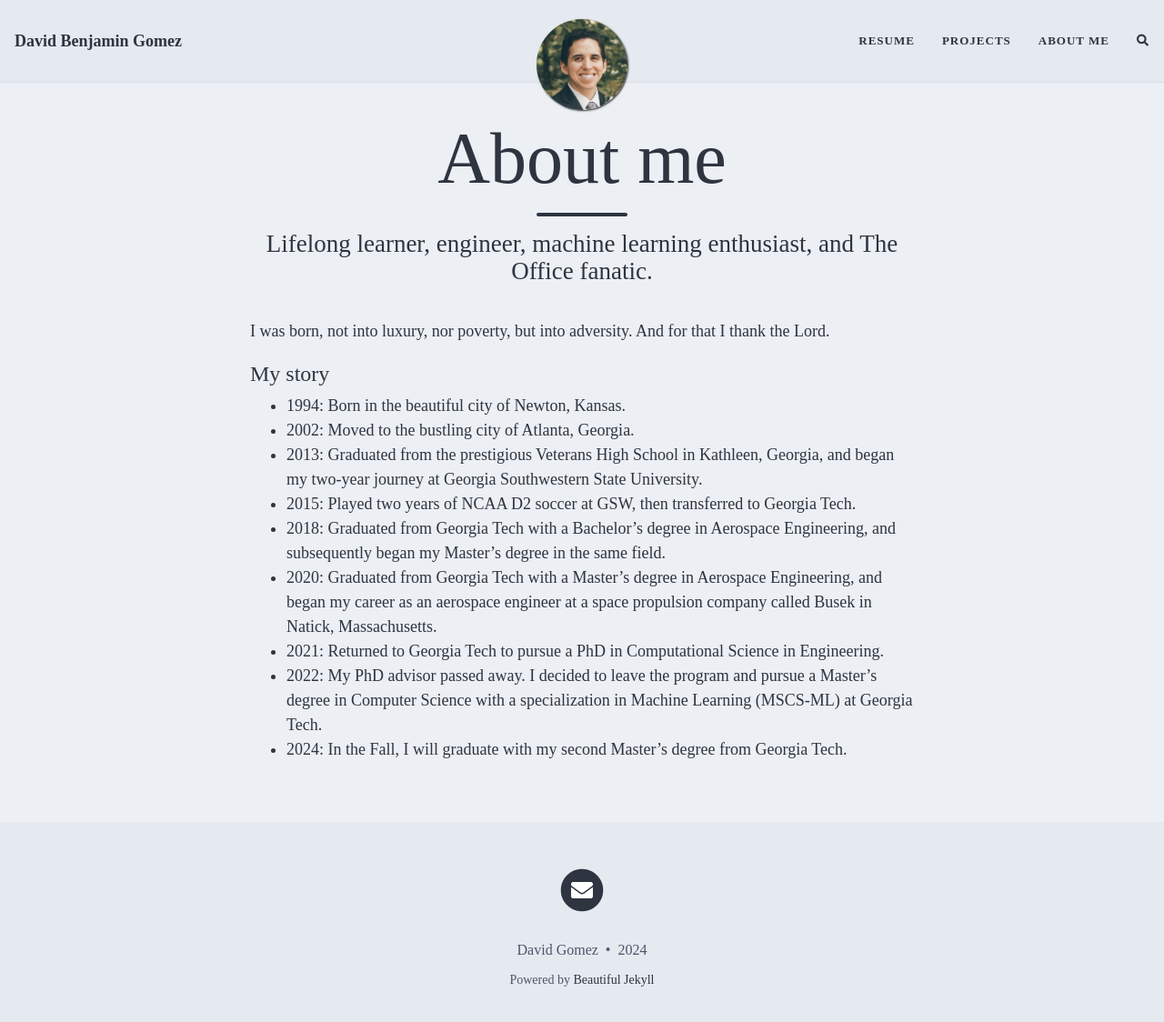
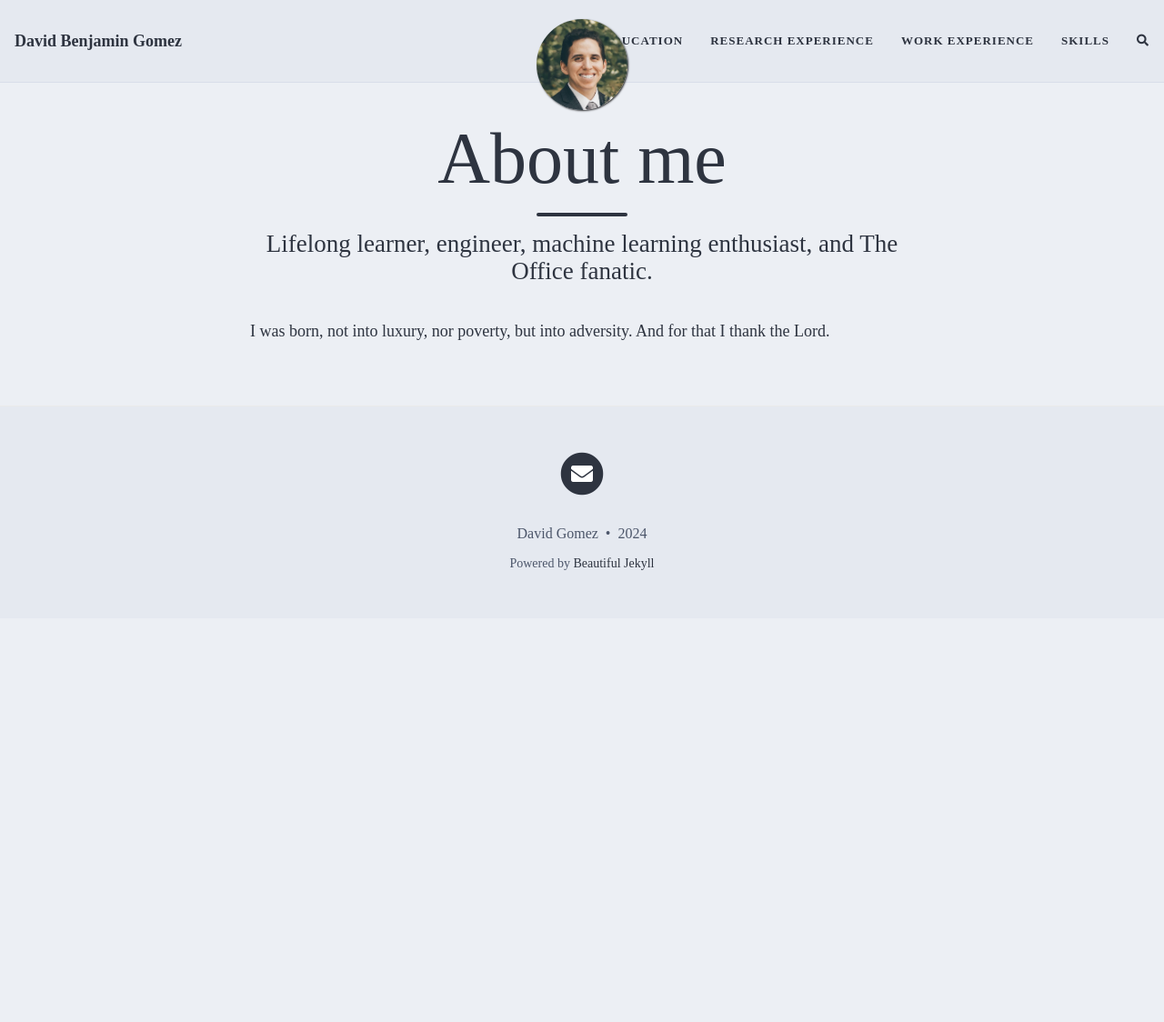
Before and after one commit to dbgomez94/dbgomez94.github.io, a Jekyll site: the page built from pages/aboutme.md, in a window 1280 px wide and 1138 px high. Shown: the top 1124 px of the window at 91% size. Built offline with Jekyll 4.4.1, drawn with Linux system fonts in a browser that asks for light colours; nearby versions of some CDN libraries; comment, search, counter and statistics services are not loaded.

Commit message:
added tabs, need to fill out projects

```diff
--- a/_config.yml
+++ b/_config.yml
@@ -20,9 +20,10 @@ author: David Gomez
 ###############################################
 
 navbar-links:
-  Resume: "https://drive.google.com/file/d/1MN7icxrGkiz8uqhuu03gI034AogSLLcN/view?usp=sharing"
-  Projects: "/pages/projects"
-  About Me: "/pages/aboutme"
+  Education: "/pages/education"
+  Research Experience: "/pages/research"
+  Work Experience: "/pages/work"
+  Skills: "/pages/skills"
 
 ################
 # --- Logo --- #
--- a/pages/aboutme.md
+++ b/pages/aboutme.md
@@ -5,15 +5,3 @@ subtitle: Lifelong learner, engineer, machine learning enthusiast, and The Offic
 ---
 
 I was born,  not into luxury, nor poverty, but into adversity. And for that I thank the Lord.
-
-### My story
-
-- 1994: Born in the beautiful city of Newton, Kansas.
-- 2002: Moved to the bustling city of Atlanta, Georgia.
-- 2013: Graduated from the prestigious Veterans High School in Kathleen, Georgia, and began my two-year journey at Georgia Southwestern State University.
-- 2015: Played two years of NCAA D2 soccer at GSW, then transferred to Georgia Tech.
-- 2018: Graduated from Georgia Tech with a Bachelor's degree in Aerospace Engineering, and subsequently began my Master's degree in the same field.
-- 2020: Graduated from Georgia Tech with a Master's degree in Aerospace Engineering, and began my career as an aerospace engineer at a space propulsion company called Busek in Natick, Massachusetts.
-- 2021: Returned to Georgia Tech to pursue a PhD in Computational Science in Engineering.
-- 2022: My PhD advisor passed away. I decided to leave the program and pursue a Master's degree in Computer Science with a specialization in Machine Learning (MSCS-ML) at Georgia Tech.
-- 2024: In the Fall, I will graduate with my second Master's degree from Georgia Tech.
```
Also changed, not shown: pages/education.md (added, +36 -0 lines), pages/projects.md (deleted, +0 -18 lines), pages/research.md (added, +19 -0 lines), pages/skills.md (added, +23 -0 lines), pages/work.md (added, +19 -0 lines).
